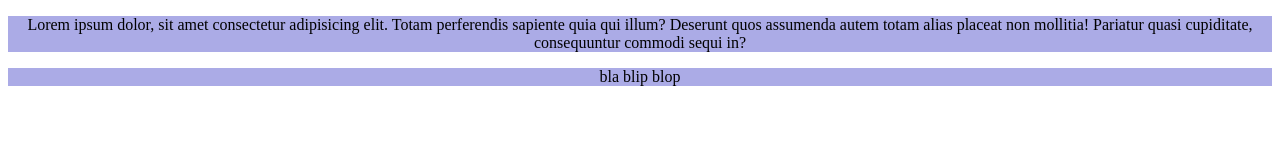
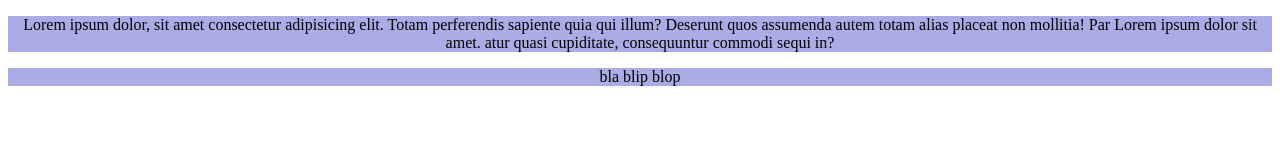
Before and after one commit to Valentin-devweb/newrepository, a plain HTML site: page index.html in a window 1280 px wide. Drawn offline with Linux system fonts and the light colour scheme.

Commit message:
modif fichier de la branch test

```diff
--- a/index.html
+++ b/index.html
@@ -12,7 +12,7 @@
     </style>
 </head>
 <body>
-    <p>Lorem ipsum dolor, sit amet consectetur adipisicing elit. Totam perferendis sapiente quia qui illum? Deserunt quos assumenda autem totam alias placeat non mollitia! Pariatur quasi cupiditate, consequuntur commodi sequi in?</p>
+    <p>Lorem ipsum dolor, sit amet consectetur adipisicing elit. Totam perferendis sapiente quia qui illum? Deserunt quos assumenda autem totam alias placeat non mollitia! Par Lorem ipsum dolor sit amet. atur quasi cupiditate, consequuntur commodi sequi in?</p>
     <p>bla blip blop</p>
 
 </body>
```
